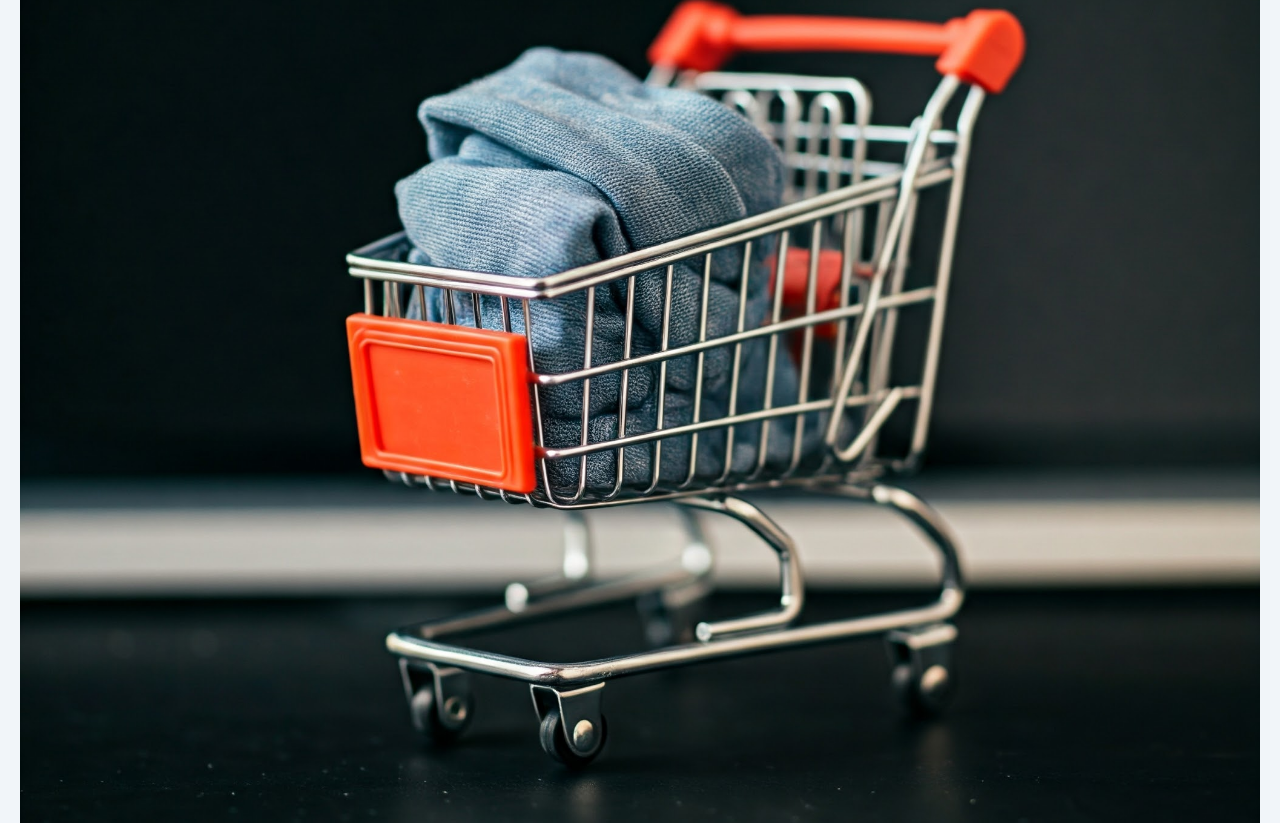
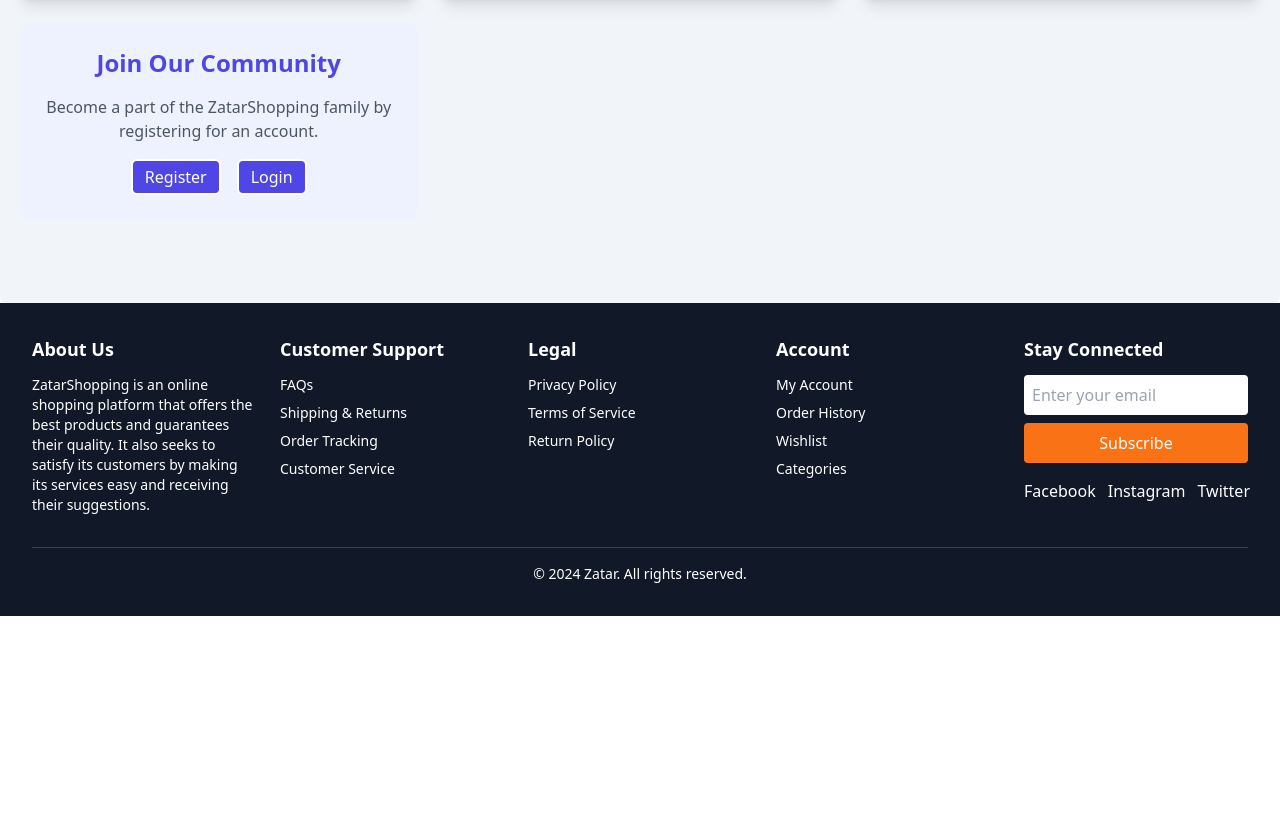
Before and after one commit to omarMousa1/zatarshopping, a React (Create React App) app: page / in a window 1280 px wide. Shown: the part 697-1520 px from the top of the page. After the commit the page ends 1313 px from the top, so only its background shows below. Built offline with nearby package versions, Linux system fonts and the light colour scheme; no server answers.

Commit message:
edit style

```diff
--- a/src/assets/style.css
+++ b/src/assets/style.css
@@ -720,6 +720,38 @@ video {
   height: 100vh;
 }
 
+.h-24 {
+  height: 6rem;
+}
+
+.h-52 {
+  height: 13rem;
+}
+
+.h-auto {
+  height: auto;
+}
+
+.h-full {
+  height: 100%;
+}
+
+.h-3\/6 {
+  height: 50%;
+}
+
+.h-5\/6 {
+  height: 83.333333%;
+}
+
+.h-2\/6 {
+  height: 33.333333%;
+}
+
+.h-80 {
+  height: 20rem;
+}
+
 .w-10 {
   width: 2.5rem;
 }
@@ -758,6 +790,26 @@ video {
 
 .w-screen {
   width: 100vw;
+}
+
+.w-24 {
+  width: 6rem;
+}
+
+.w-52 {
+  width: 13rem;
+}
+
+.w-auto {
+  width: auto;
+}
+
+.w-9\/12 {
+  width: 75%;
+}
+
+.w-80 {
+  width: 20rem;
 }
 
 .max-w-7xl {
--- a/src/components/Footer.tsx
+++ b/src/components/Footer.tsx
@@ -10,7 +10,8 @@ export const Footer = () => {
             <div>
                 <h4 className="text-lg font-semibold mb-3">About Us</h4>
                 <p className="text-sm">
-                    text
+                ZatarShopping is an online shopping platform that offers the best products and guarantees their quality.
+                It also seeks to satisfy its customers by making its services easy and receiving their suggestions.
                 </p>
             </div>
 
@@ -56,7 +57,7 @@ export const Footer = () => {
                 className="p-2 rounded text-black"
                 aria-label="Email address"
                 />
-                <button type="submit" className="bg-orange-500 hover:bg-orange-600 text-white rounded p-2">
+                <button type="submit" disabled className="bg-orange-500 hover:bg-orange-600 text-white rounded p-2">
                 Subscribe
                 </button>
             </form>
--- a/src/pages/Dashboard.tsx
+++ b/src/pages/Dashboard.tsx
@@ -16,9 +16,9 @@ export const Dashboard = () => {
 
   useEffect(() => {
     if (products.length === 0) {
-      fetchProducts(); // Fetch products if not already loaded
+      fetchProducts();
     } else {
-      loadCart();  // Load cart if products are available
+      loadCart();
     }
   }, [fetchProducts, loadCart, products.length]);
 
--- a/src/pages/Home.tsx
+++ b/src/pages/Home.tsx
@@ -15,7 +15,7 @@ interface RootLayoutProps {
 export const Home: React.FC<RootLayoutProps> = ({ user }) => {
   return (
     <div className='bg-slate-100 rounded-md p-5'>
-      <div className='flex justify-evenly items-center flex-col mb-5'>
+      <div className='flex justify-evenly items-center flex-col sm:flex-row mb-5'>
         <div>
           <h1 className="text-4xl font-extrabold text-gray-800 mb-8">
             Welcome to <span className="text-green-800">ZatarShopping</span>
@@ -27,7 +27,7 @@ export const Home: React.FC<RootLayoutProps> = ({ user }) => {
           </p>
         </div>
         <div>
-          <img src={imageCloths} alt='cloths in cart' className='rounded-lg' />
+          <img src={imageCloths} alt='cloths in cart' className='rounded-lg w-80 h-80' />
         </div>
       </div>
       <div className="grid grid-cols-1 md:grid-cols-2 lg:grid-cols-3 gap-6 mb-8">
@@ -75,10 +75,10 @@ export const Home: React.FC<RootLayoutProps> = ({ user }) => {
         </p>
         <div className='flex justify-center'>
           <Link to="/register">
-            <button className="bg-indigo-600 text-white mr-4">Register</button>
+            <button className="border-2 border-white bg-indigo-600 hover:bg-indigo-900 duration-300 text-white py-1 px-3 rounded-md mr-4">Register</button>
           </Link>
           <Link to="/login">
-            <button className="bg-indigo-600 text-white">Login</button>
+            <button className="border-2 border-white bg-indigo-600 hover:bg-indigo-900 duration-300 text-white py-1 px-3 rounded-md">Login</button>
           </Link>
         </div>
       </div>}
--- a/src/pages/Login.tsx
+++ b/src/pages/Login.tsx
@@ -15,7 +15,7 @@ export const Login: React.FC = () => {
   // style={{ backgroundImage: `url('https://s3-alpha-sig.figma.com/img/c230/ffba/520fab60716f712257d7f6a7fc48a42f?Expires=1730073600&Key-Pair-Id=APKAQ4GOSFWCVNEHN3O4&Signature=mbNGe5cnciSearQhKP2TR~WMvIdiSi38k2DKnj9az4oIk~mkYPlBew~n6b49iJlGa1MfnLR99ignFHZWU834sozpXh0ZES44LHTkQ~LaiPX617O9vsGdLOdBzv~HfyHC4i-gxBdZJ2-C8~dWWDlhfVZzmyYsfCpk3l9--rQ98~X9rgcTKOzt219SqTjuf61A81vMm8zHed3JRxZAWpgvz2cg1aRW59eJm4F35rTeWhNY~WCR3y8J7WNm3lUYI6JqRMw2~D2vx6ZCJ4LNuHSKcJSt0dJWnwlIJ1V7iGfrHlbC5Cia~DlDhNel5OLxptWbH0JlwdpO0trcmk4kZK0hog__')`}}
 
   return (
-    <div className='flex justify-center items-center'>
+    <div className='relative flex justify-center items-center h-screen w-screen bg-cover bg-center'>
       <form onSubmit={handleLogin} className='flex flex-col justify-center items-center space-y-8 bg-green-50 rounded-lg py-2 px-5 shadow-black shadow-2xl'>
         <div>
           <h2 className='text-4xl my-5 font-bold'>Welcome back!</h2>
```
